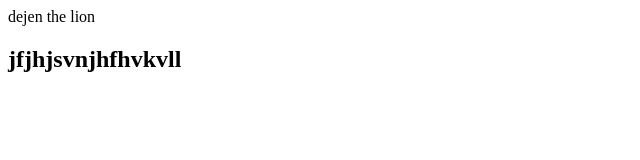
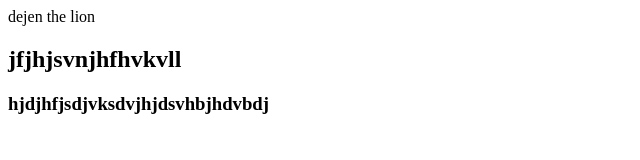
Before and after one commit to vzc574/project1, a plain HTML site: page index.html in a window 1280 px wide. Shown: the whole page, without its empty margins (0-640 px from the left). Drawn offline with Linux system fonts and the light colour scheme.

Commit message:
third addk you

```diff
--- a/index.html
+++ b/index.html
@@ -11,5 +11,6 @@ dejen
 <body>
 dejen the lion
 <h2>jfjhjsvnjhfhvkvll</h2>
+<h3>hjdjhfjsdjvksdvjhjdsvhbjhdvbdj</h3>
 </body>
  </html>
```
